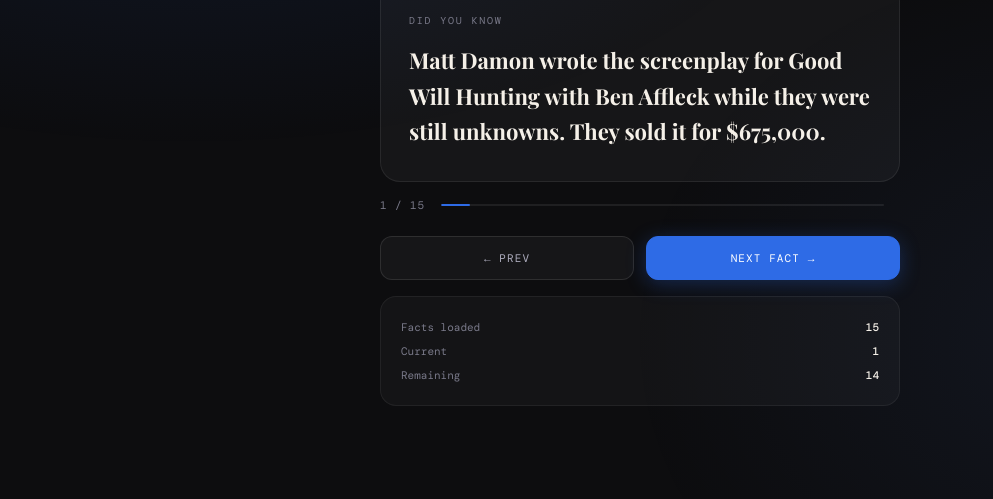
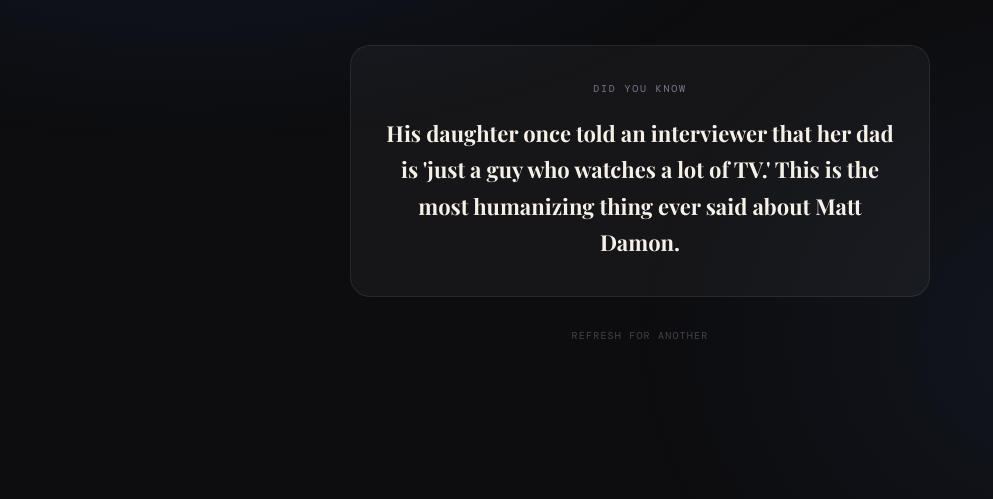
Before and after one commit to vasantpatel-xyz/home, a plain HTML site: page index.html in a window 1280 px wide. Shown: the part 301-800 px from the top of the page, without its empty margins (0-993 px from the left). Drawn offline with nearby package versions, Linux system fonts and the light colour scheme.

Commit message:
simplify to single random fact on refresh, witty copy

```diff
--- a/index.html
+++ b/index.html
@@ -6,37 +6,24 @@
   <title>Matt Damon Facts</title>
   <link href="https://fonts.googleapis.com/css2?family=Playfair+Display:wght@700;900&family=DM+Mono:wght@400;500&family=DM+Sans:wght@300;400;500&display=swap" rel="stylesheet" />
   <style>
-    :root{--cream:#f5f0e8;--parchment:#ede6d8;--warm-dark:#0d0d0f;--blue:#2e6be6;--blue-light:#5b8ff9;--char:#1c1c1e;--ash:#7a7a8a;--smoke:#b0afc0;}
+    :root{--cream:#f5f0e8;--warm-dark:#0d0d0f;--blue:#2e6be6;--blue-light:#5b8ff9;--ash:#7a7a8a;--smoke:#b0afc0;}
     *{box-sizing:border-box;margin:0;padding:0;}
-    body{font-family:'DM Sans',sans-serif;background:var(--warm-dark);color:var(--cream);min-height:100vh;overflow-x:hidden;}
-    body::before{content:'';position:fixed;inset:0;background-image:radial-gradient(ellipse 80% 60% at 15% 20%,rgba(46,107,230,.10) 0%,transparent 60%),radial-gradient(ellipse 60% 80% at 85% 80%,rgba(91,143,249,.07) 0%,transparent 60%);pointer-events:none;z-index:0;}
-    .page{position:relative;z-index:1;max-width:560px;margin:0 auto;padding:48px 20px 80px;}
+    body{font-family:'DM Sans',sans-serif;background:var(--warm-dark);color:var(--cream);min-height:100vh;display:flex;align-items:center;justify-content:center;overflow:hidden;}
+    body::before{content:'';position:fixed;inset:0;background-image:radial-gradient(ellipse 80% 60% at 15% 20%,rgba(46,107,230,.10) 0%,transparent 60%),radial-gradient(ellipse 60% 80% at 85% 80%,rgba(91,143,249,.07) 0%,transparent 60%);pointer-events:none;}
 
-    .header{text-align:center;margin-bottom:40px;animation:fadeUp .5s ease both;}
+    .page{max-width:580px;width:90%;text-align:center;padding:2rem 0;}
+
+    .header{margin-bottom:3rem;}
     .logo-mark{font-size:40px;display:block;margin-bottom:12px;filter:drop-shadow(0 0 16px rgba(46,107,230,.4));}
     h1{font-family:'Playfair Display',serif;font-size:clamp(36px,9vw,56px);font-weight:900;letter-spacing:-.02em;line-height:.95;color:var(--cream);}
     h1 em{font-style:normal;color:var(--blue-light);}
     .subtitle{font-family:'DM Mono',monospace;font-size:11px;letter-spacing:.18em;text-transform:uppercase;color:var(--smoke);margin-top:10px;}
 
-    .fact-card{background:rgba(255,255,255,.04);border:1px solid rgba(255,255,255,.08);border-radius:20px;padding:32px 28px;margin-bottom:16px;animation:fadeUp .5s .08s ease both;min-height:180px;display:flex;flex-direction:column;justify-content:center;}
-    .fact-label{font-family:'DM Mono',monospace;font-size:10px;letter-spacing:.18em;text-transform:uppercase;color:var(--ash);margin-bottom:16px;}
-    .fact-text{font-family:'Playfair Display',serif;font-size:clamp(18px,4vw,22px);line-height:1.6;color:var(--cream);transition:opacity .35s ease;}
-    .fact-text.fade{opacity:0;}
+    .fact-card{background:rgba(255,255,255,.04);border:1px solid rgba(255,255,255,.08);border-radius:20px;padding:36px 32px;animation:fadeUp .5s ease both;}
+    .fact-label{font-family:'DM Mono',monospace;font-size:10px;letter-spacing:.18em;text-transform:uppercase;color:var(--ash);margin-bottom:20px;}
+    .fact-text{font-family:'Playfair Display',serif;font-size:clamp(18px,4vw,22px);line-height:1.65;color:var(--cream);}
 
-    .counter-row{display:flex;align-items:center;justify-content:space-between;margin-bottom:24px;animation:fadeUp .5s .12s ease both;}
-    .counter{font-family:'DM Mono',monospace;font-size:11px;color:var(--ash);letter-spacing:.08em;}
-    .progress{flex:1;height:2px;background:rgba(255,255,255,.08);border-radius:2px;margin:0 16px;overflow:hidden;}
-    .progress-fill{height:100%;background:var(--blue);border-radius:2px;transition:width .35s ease;}
-
-    .btn-row{display:flex;gap:12px;animation:fadeUp .5s .16s ease both;}
-    .btn{flex:1;padding:14px 20px;border-radius:12px;border:1.5px solid rgba(255,255,255,.1);background:rgba(255,255,255,.04);color:var(--smoke);font-family:'DM Mono',monospace;font-size:11px;letter-spacing:.1em;text-transform:uppercase;cursor:pointer;transition:all .2s;}
-    .btn:hover{border-color:var(--blue);color:var(--cream);background:rgba(46,107,230,.1);}
-    .btn.primary{background:var(--blue);border-color:var(--blue);color:white;box-shadow:0 4px 20px rgba(46,107,230,.3);}
-    .btn.primary:hover{background:var(--blue-light);border-color:var(--blue-light);box-shadow:0 6px 28px rgba(46,107,230,.45);}
-
-    .meta-card{background:rgba(255,255,255,.03);border:1px solid rgba(255,255,255,.06);border-radius:16px;padding:18px 20px;margin-top:16px;animation:fadeUp .5s .2s ease both;}
-    .meta-row{display:flex;justify-content:space-between;align-items:baseline;padding:5px 0;font-family:'DM Mono',monospace;font-size:11px;color:var(--ash);}
-    .meta-row strong{color:var(--cream);font-weight:500;}
+    .hint{margin-top:2rem;font-family:'DM Mono',monospace;font-size:10px;letter-spacing:.12em;text-transform:uppercase;color:var(--ash);opacity:.5;}
 
     @keyframes fadeUp{from{opacity:0;transform:translateY(14px)}to{opacity:1;transform:translateY(0)}}
   </style>
@@ -46,8 +33,8 @@
 
   <div class="header">
     <span class="logo-mark">🎬</span>
-    <h1>Matt <em>Damon</em><br>Facts</h1>
-    <p class="subtitle">One fact at a time</p>
+    <h1>Matt <em>Damon</em></h1>
+    <p class="subtitle">Facts for the devoted</p>
   </div>
 
   <div class="fact-card">
@@ -55,75 +42,32 @@
     <div class="fact-text" id="factText"></div>
   </div>
 
-  <div class="counter-row">
-    <span class="counter" id="counter">1 / 15</span>
-    <div class="progress"><div class="progress-fill" id="progressFill" style="width:0%"></div></div>
-  </div>
-
-  <div class="btn-row">
-    <button class="btn" onclick="prevFact()">← Prev</button>
-    <button class="btn primary" onclick="nextFact()">Next fact →</button>
-  </div>
-
-  <div class="meta-card">
-    <div class="meta-row"><span>Facts loaded</span><strong>15</strong></div>
-    <div class="meta-row"><span>Current</span><strong id="metaCurrent">1</strong></div>
-    <div class="meta-row"><span>Remaining</span><strong id="metaRemaining">14</strong></div>
-  </div>
+  <p class="hint">Refresh for another</p>
 
 </div>
 <script>
   const facts = [
-    "Matt Damon wrote the screenplay for Good Will Hunting with Ben Affleck while they were still unknowns. They sold it for $675,000.",
-    "He graduated from Harvard — but left just 12 credits short of his degree to film Good Will Hunting. Harvard later gave him an honorary degree.",
-    "Damon gained 30 pounds for his role in The Informant! by eating cheese and drinking beer every day.",
-    "He was paid only $1,000 upfront for the Good Will Hunting script but received $300,000 after rewriting it with Robin Williams in mind.",
-    "Matt Damon has appeared in films that have grossed over $5 billion at the US box office alone.",
-    "He was replaced by Tom Hanks in Cast Away and replaced Tom Hanks in Saving Private Ryan — the roles essentially swapped between them.",
-    "Damon trained with Navy SEALs for three months to prepare for his role in Green Zone.",
-    "He and Ben Affleck have been best friends since they were eight years old, growing up two blocks apart in Cambridge, Massachusetts.",
-    "Matt Damon turned down the lead role in Avatar — a decision he later called the most expensive mistake of his career.",
-    "He lost 60 pounds for his role in Courage Under Fire by crash dieting, which he later said caused long-term adrenal gland damage.",
-    "Damon was cast as Jason Bourne after director Doug Liman saw him in Talented Mr. Ripley and thought he could look both innocent and dangerous.",
-    "He appeared as himself in 30 Rock, Eurotrip, and Entourage — and none of those characters were particularly flattering.",
-    "The Martian required Damon to film scenes in a spacesuit for weeks in the Jordan desert at temperatures exceeding 110°F.",
-    "He co-founded water.org with Gary White, which has helped over 40 million people gain access to safe water and sanitation.",
-    "Damon was ranked #1 on Forbes' list of most bankable stars — meaning films starring him had the highest return on investment in Hollywood.",
+    "Matt Damon left Harvard 12 credits short of graduating to film Good Will Hunting. Harvard eventually gave him an honorary degree, which he accepted looking extremely smug and deservedly so.",
+    "He sold the Good Will Hunting screenplay for $675,000. Ben Affleck used his half to buy a leather jacket. Matt Damon used his to become Matt Damon.",
+    "Damon turned down Avatar. He would have earned roughly $250 million. He once said it was 'probably a mistake.' Probably.",
+    "He lost 60 pounds for Courage Under Fire by barely eating. His adrenal gland never forgave him. Neither did his personal trainer.",
+    "Matt Damon has been rescued in more films than any other A-list actor — Saving Private Ryan, The Martian, Interstellar, Elysium. Hollywood keeps putting him in danger just to get him out of it.",
+    "He and Ben Affleck have been best friends since age 8. They grew up two blocks apart in Cambridge, met on a baseball diamond, and have been insufferably close ever since.",
+    "Jason Bourne was originally described as a 'grizzled, older spy.' Damon got the role after Doug Liman saw him in Talented Mr. Ripley and thought he had the face of someone who could kill you and apologize about it.",
+    "He gained 30 pounds for The Informant! by eating cheese and drinking beer. He has described this as the most enjoyable research he has ever done.",
+    "Damon trained with Navy SEALs for Green Zone. The SEALs reportedly found this delightful.",
+    "He starred in The Martian, a film about a man left alone on Mars who survives by farming potatoes. Matt Damon has since refused to confirm or deny whether he knows how to grow potatoes in real life.",
+    "His cameo in Eurotrip — where he plays a punk rock singer — is so brief and so unhinged that most viewers assume they imagined it. They did not.",
+    "Damon co-founded water.org, which has brought clean water access to over 40 million people. He also once got roasted on 30 Rock for 14 seasons. The man contains multitudes.",
+    "Forbes ranked him the most bankable star in Hollywood, meaning studios make more money per dollar spent on Matt Damon than anyone else. He is, financially speaking, a reliable appliance.",
+    "He replaced Tom Hanks in Saving Private Ryan after Hanks dropped out for Cast Away. Tom Hanks was then replaced in Cast Away by a volleyball named Wilson. Everyone came out fine.",
+    "Matt Damon has an IQ reported to be around 160. He used this to write Good Will Hunting, turn down Avatar, and spend 30 years being best friends with Ben Affleck. Make of that what you will.",
+    "He once described his preparation for playing a CIA operative as 'mostly just looking concerned in nice coats.' Critics agreed this was very convincing.",
+    "His daughter once told an interviewer that her dad is 'just a guy who watches a lot of TV.' This is the most humanizing thing ever said about Matt Damon.",
+    "Damon has appeared on screen with George Clooney so many times that film historians now track it as a recurring natural phenomenon, like solar flares.",
   ];
 
-  let current = 0;
-
-  function render(animate) {
-    const el = document.getElementById('factText');
-    const total = facts.length;
-
-    if (animate) {
-      el.classList.add('fade');
-      setTimeout(() => {
-        el.textContent = facts[current];
-        el.classList.remove('fade');
-      }, 350);
-    } else {
-      el.textContent = facts[current];
-    }
-
-    document.getElementById('counter').textContent = (current + 1) + ' / ' + total;
-    document.getElementById('progressFill').style.width = ((current + 1) / total * 100) + '%';
-    document.getElementById('metaCurrent').textContent = current + 1;
-    document.getElementById('metaRemaining').textContent = total - current - 1;
-  }
-
-  function nextFact() {
-    current = (current + 1) % facts.length;
-    render(true);
-  }
-
-  function prevFact() {
-    current = (current - 1 + facts.length) % facts.length;
-    render(true);
-  }
-
-  render(false);
+  document.getElementById('factText').textContent = facts[Math.floor(Math.random() * facts.length)];
 </script>
 <!-- Cloudflare Web Analytics --><script defer src='https://static.cloudflareinsights.com/beacon.min.js' data-cf-beacon='{"token": "REPLACE_WITH_YOUR_TOKEN"}'></script><!-- End Cloudflare Web Analytics -->
 </body>
```
